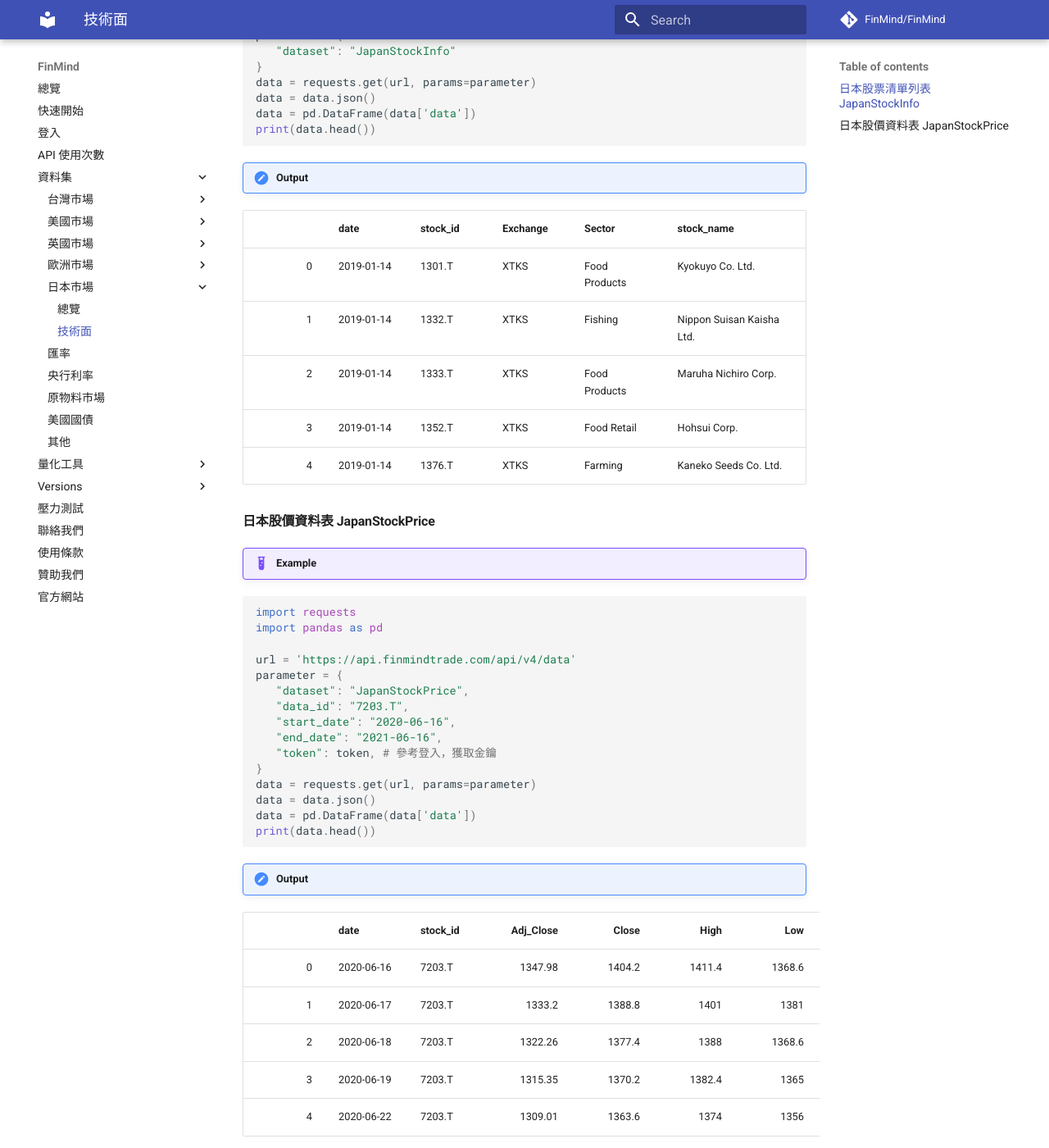
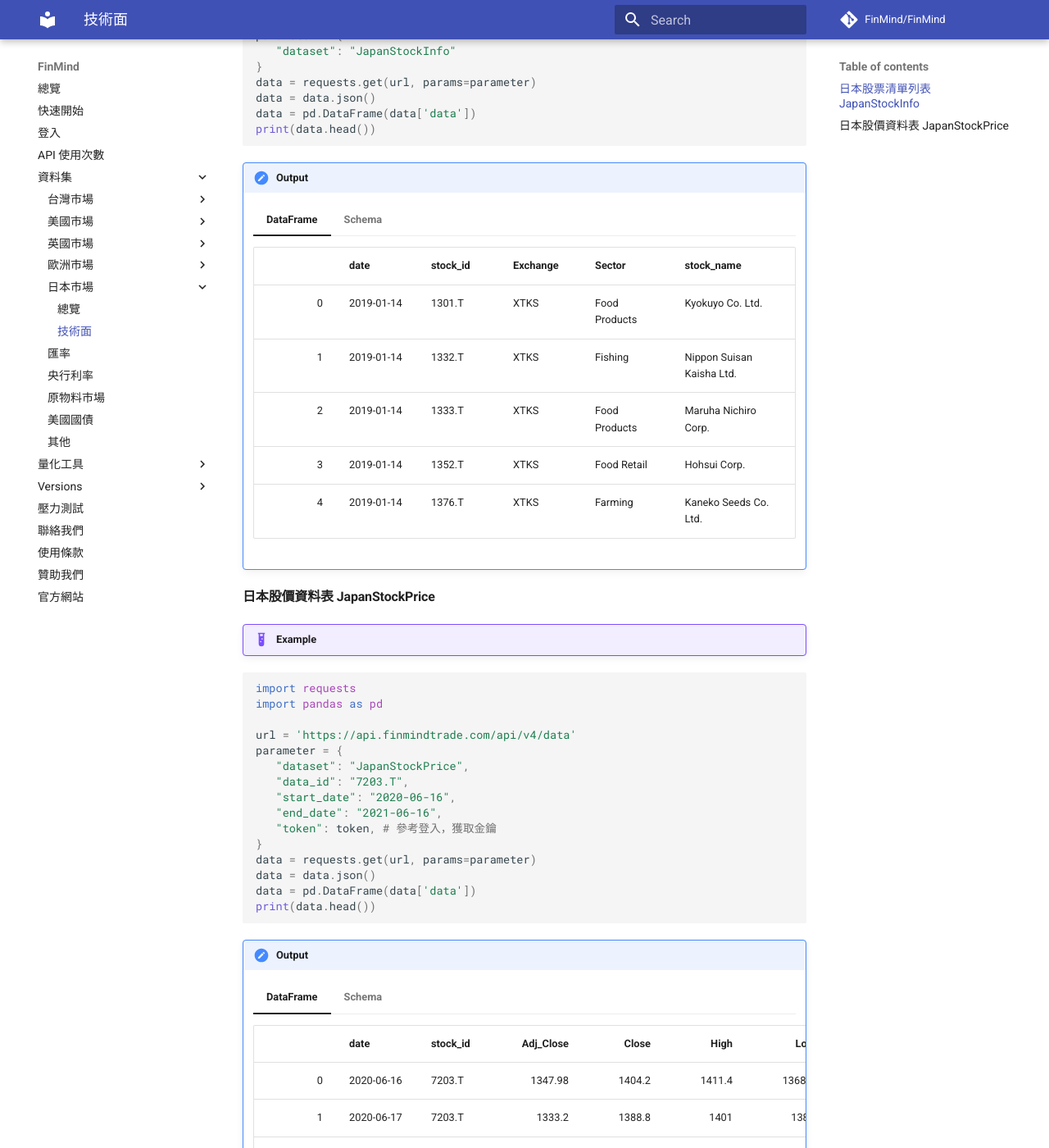
Before and after one commit to FinMind/FinMind-Doc, an MkDocs documentation site: the page built from docs/tutor/JapanMarket/Technical.md, in a window 1280 px wide and 1400 px high, scrolled down 586 px. Shown: the whole window at 82% size. Built offline with MkDocs 1.6.1 and Material for MkDocs 9.7.7, drawn with Linux system fonts in a browser that asks for light colours; comment, search, counter and statistics services are not loaded.

Commit message:
addL japann dataset schema doc

````diff
--- a/docs/tutor/JapanMarket/Technical.md
+++ b/docs/tutor/JapanMarket/Technical.md
@@ -27,14 +27,24 @@
    print(data.head())
    ```
 !!! output
-   |    | date       | stock_id   | Exchange   | Sector        | stock_name                |
-   |---:|:-----------|:-----------|:-----------|:--------------|:--------------------------|
-   |  0 | 2019-01-14 | 1301.T     | XTKS       | Food Products | Kyokuyo Co. Ltd.          |
-   |  1 | 2019-01-14 | 1332.T     | XTKS       | Fishing       | Nippon Suisan Kaisha Ltd. |
-   |  2 | 2019-01-14 | 1333.T     | XTKS       | Food Products | Maruha Nichiro Corp.      |
-   |  3 | 2019-01-14 | 1352.T     | XTKS       | Food Retail   | Hohsui Corp.              |
-   |  4 | 2019-01-14 | 1376.T     | XTKS       | Farming       | Kaneko Seeds Co. Ltd.     |
-
+    === "DataFrame"
+         |    | date       | stock_id   | Exchange   | Sector        | stock_name                |
+         |---:|:-----------|:-----------|:-----------|:--------------|:--------------------------|
+         |  0 | 2019-01-14 | 1301.T     | XTKS       | Food Products | Kyokuyo Co. Ltd.          |
+         |  1 | 2019-01-14 | 1332.T     | XTKS       | Fishing       | Nippon Suisan Kaisha Ltd. |
+         |  2 | 2019-01-14 | 1333.T     | XTKS       | Food Products | Maruha Nichiro Corp.      |
+         |  3 | 2019-01-14 | 1352.T     | XTKS       | Food Retail   | Hohsui Corp.              |
+         |  4 | 2019-01-14 | 1376.T     | XTKS       | Farming       | Kaneko Seeds Co. Ltd.     |
+    === "Schema"
+        ```
+        {
+            date: str,
+            stock_id: str,
+            Exchange: str,
+            Sector: str,
+            stock_name: str
+        }
+        ```
 
 #### 日本股價資料表 JapanStockPrice
 
@@ -58,10 +68,24 @@
    print(data.head())
    ```
 !!! output
-   |    | date       | stock_id   |   Adj_Close |   Close |   High |    Low |   Open |   Volume |
-   |---:|:-----------|:-----------|------------:|--------:|-------:|-------:|-------:|---------:|
-   |  0 | 2020-06-16 | 7203.T     |     1347.98 |  1404.2 | 1411.4 | 1368.6 | 1376   | 36452000 |
-   |  1 | 2020-06-17 | 7203.T     |     1333.2  |  1388.8 | 1401   | 1381   | 1400   | 23684000 |
-   |  2 | 2020-06-18 | 7203.T     |     1322.26 |  1377.4 | 1388   | 1368.6 | 1376   | 17525500 |
-   |  3 | 2020-06-19 | 7203.T     |     1315.35 |  1370.2 | 1382.4 | 1365   | 1381.6 | 29101500 |
-   |  4 | 2020-06-22 | 7203.T     |     1309.01 |  1363.6 | 1374   | 1356   | 1359.8 | 14133000 |
+    === "DataFrame"
+         |    | date       | stock_id   |   Adj_Close |   Close |   High |    Low |   Open |   Volume |
+         |---:|:-----------|:-----------|------------:|--------:|-------:|-------:|-------:|---------:|
+         |  0 | 2020-06-16 | 7203.T     |     1347.98 |  1404.2 | 1411.4 | 1368.6 | 1376   | 36452000 |
+         |  1 | 2020-06-17 | 7203.T     |     1333.2  |  1388.8 | 1401   | 1381   | 1400   | 23684000 |
+         |  2 | 2020-06-18 | 7203.T     |     1322.26 |  1377.4 | 1388   | 1368.6 | 1376   | 17525500 |
+         |  3 | 2020-06-19 | 7203.T     |     1315.35 |  1370.2 | 1382.4 | 1365   | 1381.6 | 29101500 |
+         |  4 | 2020-06-22 | 7203.T     |     1309.01 |  1363.6 | 1374   | 1356   | 1359.8 | 14133000 |
+    === "Schema"
+        ```
+        {
+            date: str,
+            stock_id: str,
+            Adj_Close: float32,
+            Close: float32,
+            High: float32,
+            Low: float32,
+            Open: float32,
+            Volume: int64
+        }
+        ```
````
